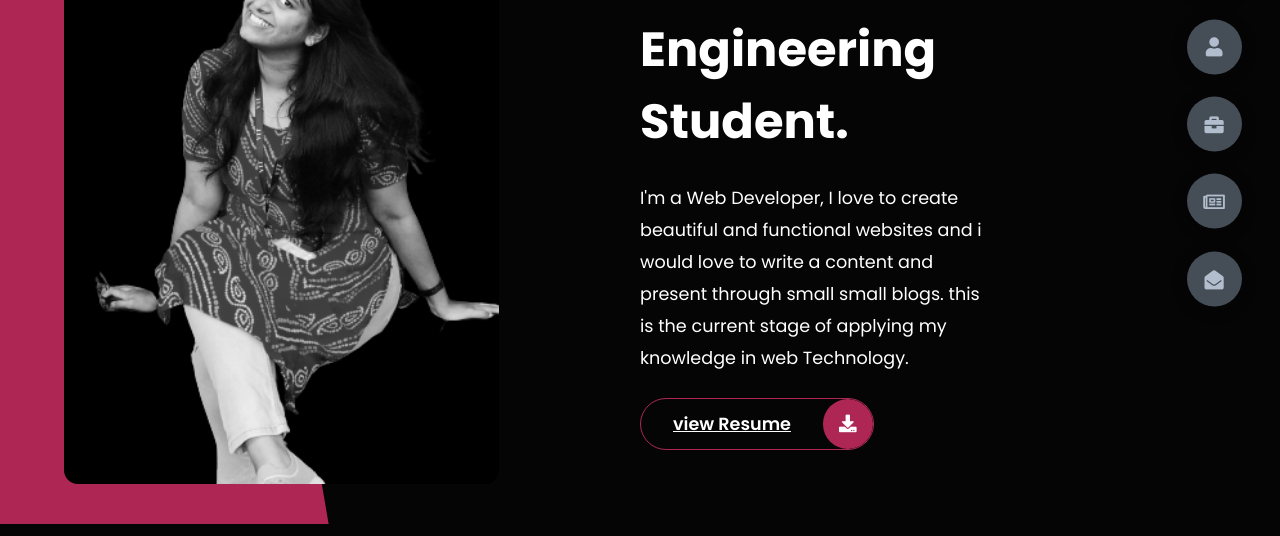
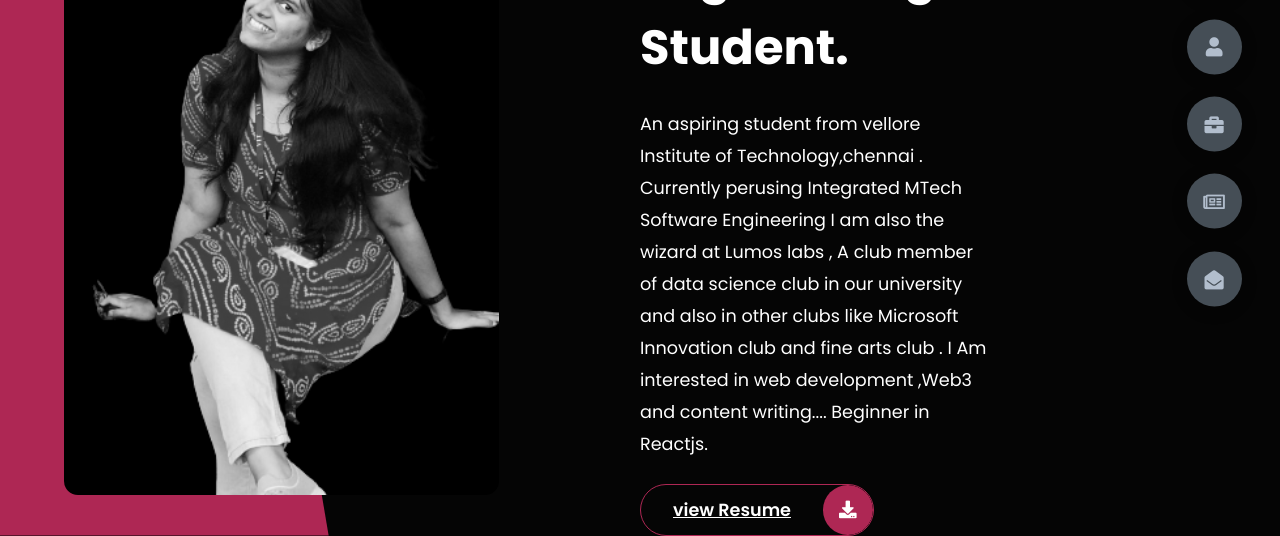
Before and after one commit to KeerthiAvirneni/portfolio, a plain HTML site: page index.html in a window 1280 px wide. Shown: the part 276-812 px from the top of the page. Drawn offline with Linux system fonts and the light colour scheme.

Commit message:
Update index.html

```diff
--- a/index.html
+++ b/index.html
@@ -27,9 +27,8 @@
                     A Software Engineering Student.
                 </h1>
                 <p>
-                    I'm a Web Developer, I love to create beautiful and functional websites and
-                    i would love to write a content and present through small small blogs.
-                    this is the current stage of applying my knowledge in web Technology.
+                   An aspiring student from vellore Institute of Technology,chennai . Currently perusing Integrated MTech Software Engineering I am also the wizard at Lumos labs , A club member of data science club in our university and also in other clubs like Microsoft Innovation club and fine arts club . I Am interested in web development ,Web3 and content writing....
+Beginner in Reactjs.
                 </p>
                 <div class="btn-con">
                     <a href="Keerthi_AJ_Resume.pdf" class="main-btn">
```
